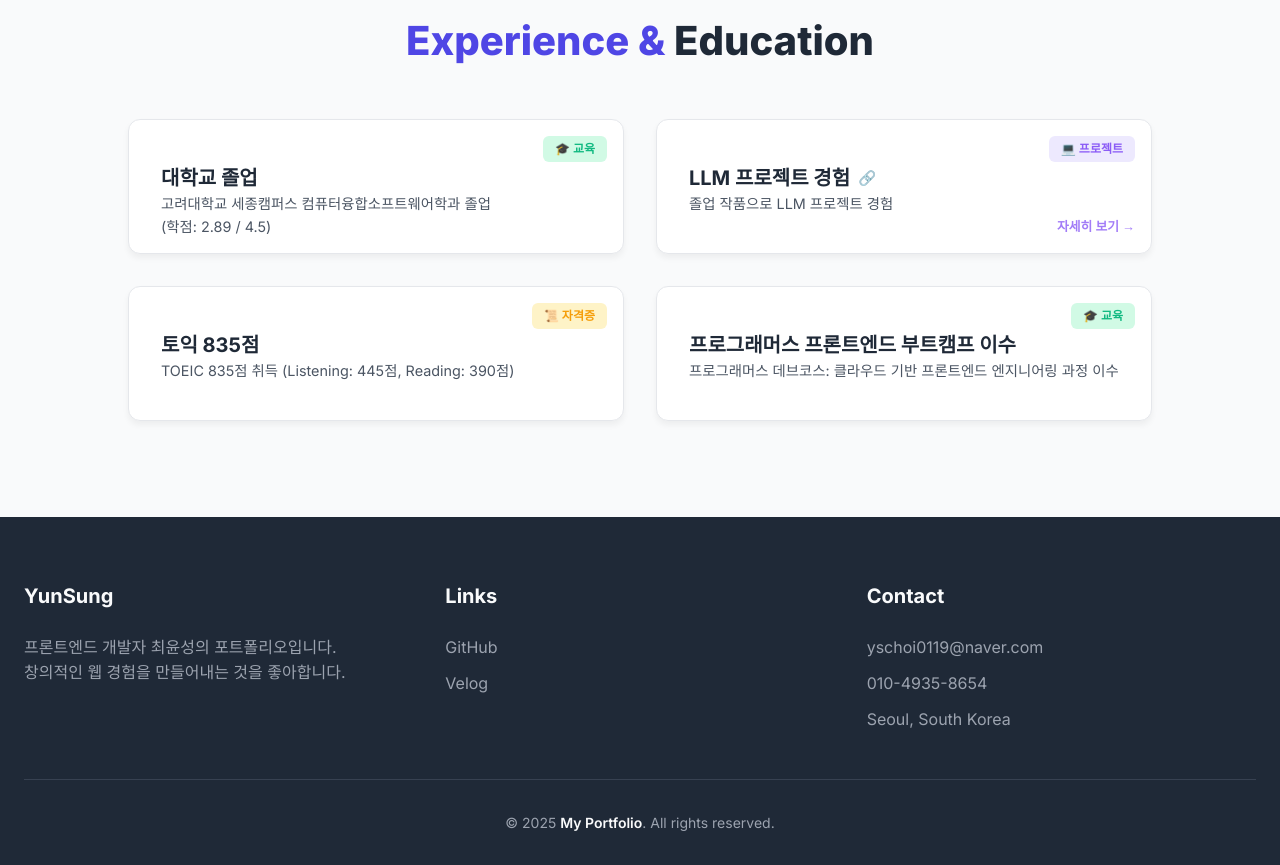
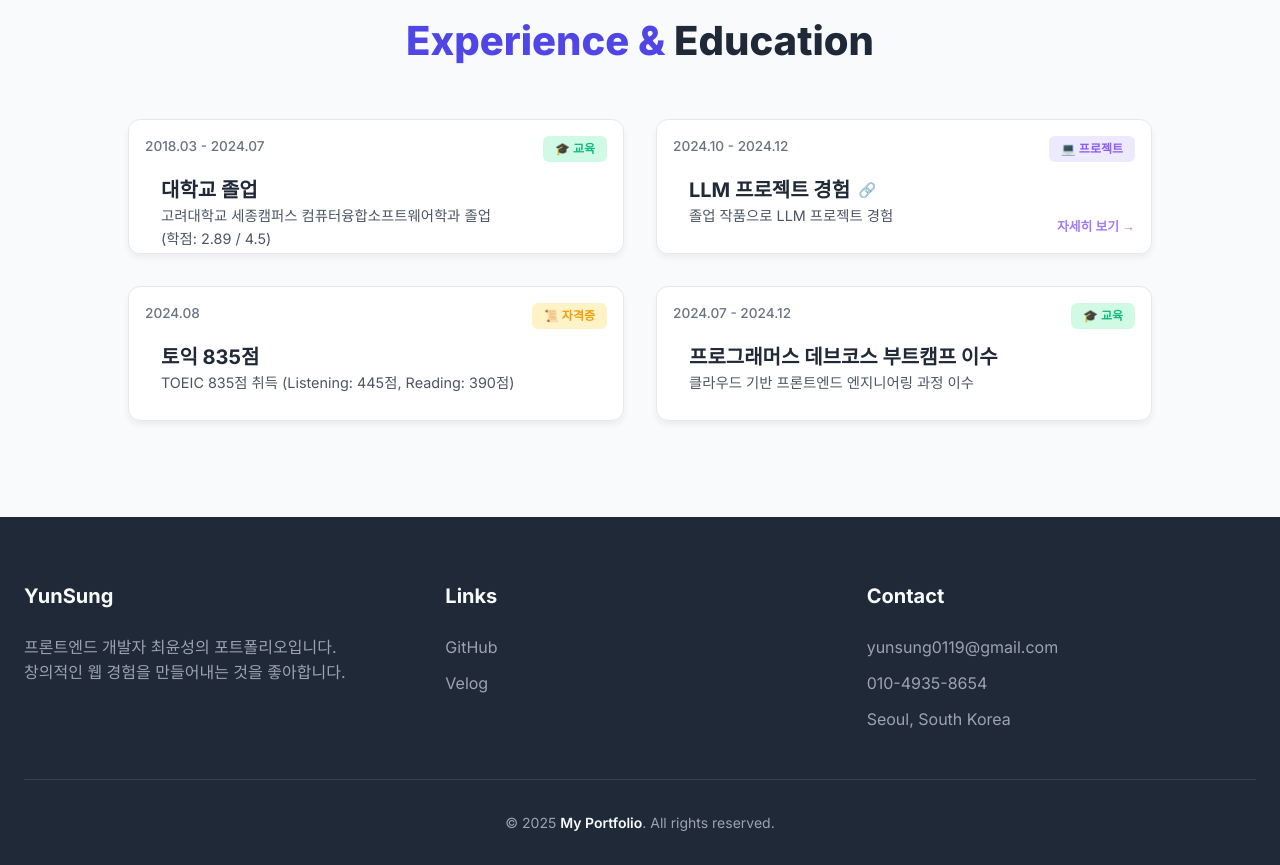
Before and after one commit to cho1ys/MyBlog, a Next.js app: page / in a window 1280 px wide. Shown: the part 3140-4005 px from the top of the page. Built offline with nearby package versions, Linux system fonts and the light colour scheme; no server answers.

Commit message:
fix: 이메일 수정

```diff
--- a/src/app/components/Footer.tsx
+++ b/src/app/components/Footer.tsx
@@ -24,7 +24,7 @@ export default function Footer() {
           <FooterCol>
             <FooterTitle>Contact</FooterTitle>
             <FooterContact>
-              <FooterContactItem>yschoi0119@naver.com</FooterContactItem>
+              <FooterContactItem>yunsung0119@gmail.com</FooterContactItem>
               <FooterContactItem>010-4935-8654</FooterContactItem>
               <FooterContactItem>Seoul, South Korea</FooterContactItem>
             </FooterContact>
--- a/src/app/components/SimpleProfileSection.tsx
+++ b/src/app/components/SimpleProfileSection.tsx
@@ -13,24 +13,28 @@ export default function SimpleProfileSection() {
       title: "대학교 졸업",
       desc: ["고려대학교 세종캠퍼스 컴퓨터융합소프트웨어학과 졸업",
         " (학점: 2.89 / 4.5)"],
-      category: "education"
+      category: "education",
+      period: "2018.03 - 2024.07"
     },
     {
       title: "LLM 프로젝트 경험",
       desc: ["졸업 작품으로 LLM 프로젝트 경험"],
       category: "project",
       clickable: true,
-      onClick: () => router.push('/kurani')
+      onClick: () => router.push('/kurani'),
+      period: "2024.10 - 2024.12"
     },
     {
       title: "토익 835점",
       desc: "TOEIC 835점 취득 (Listening: 445점, Reading: 390점)",
-      category: "certificate"
+      category: "certificate",
+      period: "2024.08"
     },
     {
-      title: "프로그래머스 프론트엔드 부트캠프 이수",
-      desc: ["프로그래머스 데브코스: 클라우드 기반 프론트엔드 엔지니어링 과정 이수"],
-      category: "education"
+      title: "프로그래머스 데브코스 부트캠프 이수",
+      desc: ["클라우드 기반 프론트엔드 엔지니어링 과정 이수"],
+      category: "education",
+      period: "2024.07 - 2024.12"
     },
   ];
 
@@ -63,6 +67,7 @@ export default function SimpleProfileSection() {
               clickable={item.clickable}
               onClick={item.onClick}
             >
+              {item.period && <PeriodText>{item.period}</PeriodText>}
               <ProfileTitle>
                 {item.title}
                 {item.clickable && <LinkIcon>🔗</LinkIcon>}
@@ -171,7 +176,7 @@ const ProfileTitle = styled.h3.withConfig({
   font-size: 1.25rem;
   font-weight: 700;
   color: #1f2937;
-  margin-top: 0.75rem;
+  margin-top: 1.5rem;
   line-height: 1.4;
   display: flex;
   align-items: center;
@@ -233,3 +238,15 @@ const CategoryTag = styled.span.withConfig({
   background: #f3f4f6;
   color: #6b7280;
 `;
+
+const PeriodText = styled.div.withConfig({
+  shouldForwardProp: (prop) => !['backgroundImage'].includes(prop),
+})`
+  color: #6b7280;
+  font-size: 0.85rem;
+  margin-bottom: 0.75rem;
+  font-weight: 500;
+  position: absolute;
+  top: 1rem;
+  left: 1rem;
+`;
```
